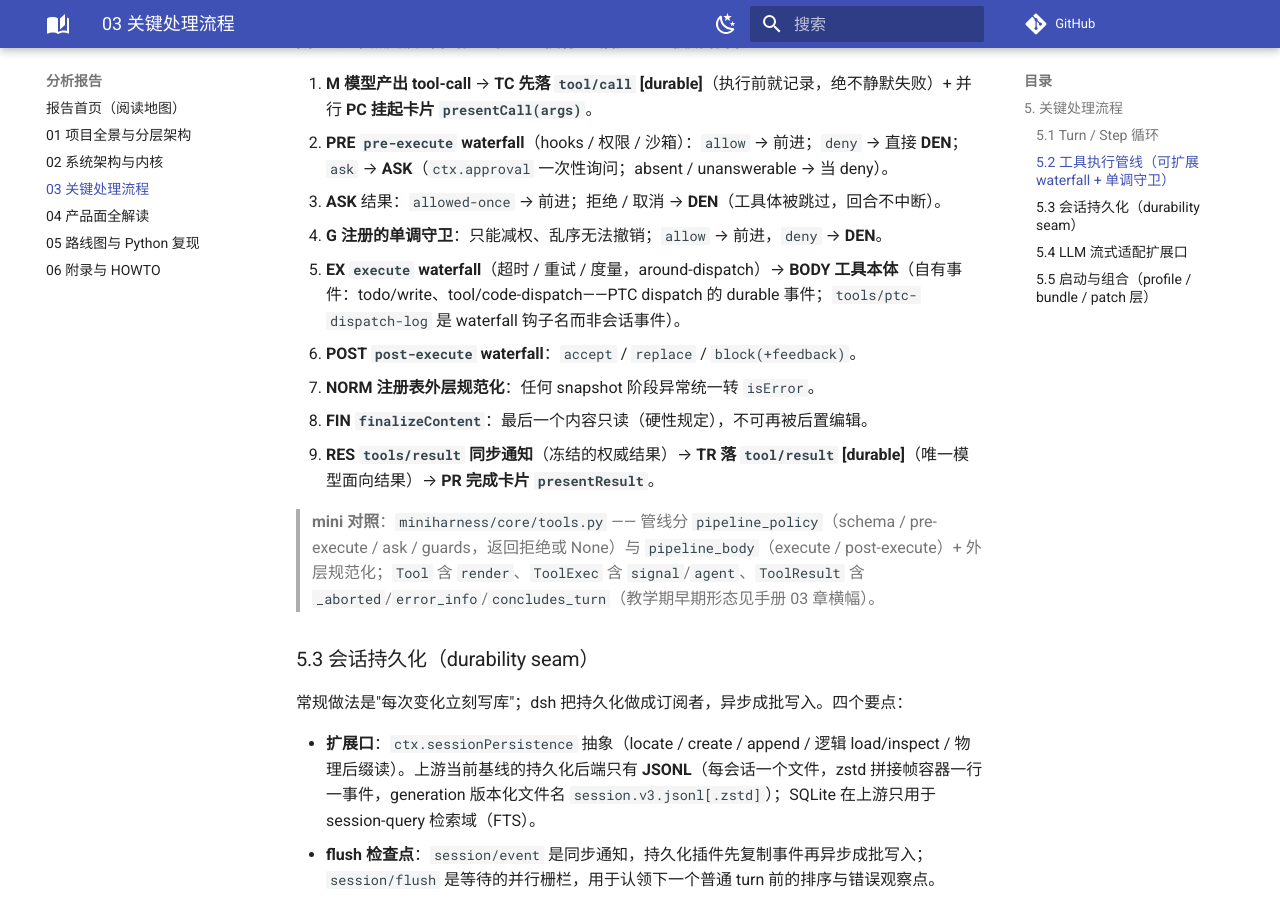
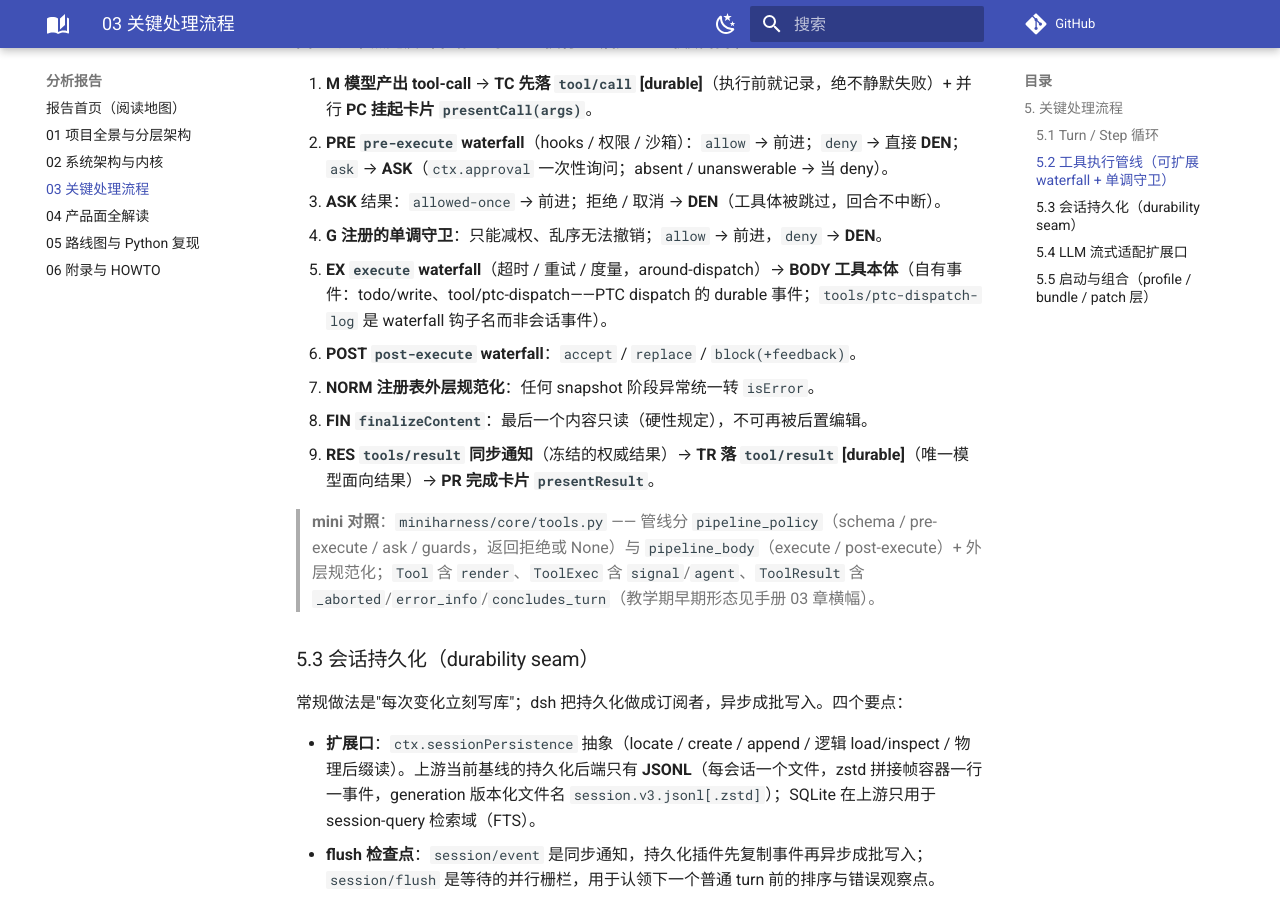
Before and after one commit to ZZKeepCurious/mini-deepseek-harness-python, an MkDocs documentation site: the page built from docs/report/03-flows.md, in a window 1280 px wide and 900 px high, scrolled down 4328 px. Built offline with MkDocs 1.6.1 and Material for MkDocs 9.7.7, drawn with Linux system fonts in a browser that asks for light colours; comment, search, counter and statistics services are not loaded.

Commit message:
docs: fix residual V2 refs - SESSION_FORMAT_VERSION=3 + tool/ptc-dispatch rename (roadmap, chapters 05, flows)

```diff
--- a/docs/report/03-flows.md
+++ b/docs/report/03-flows.md
@@ -129,7 +129,7 @@ flowchart TD
 2. **PRE `pre-execute` waterfall**（hooks / 权限 / 沙箱）：`allow` → 前进；`deny` → 直接 **DEN**；`ask` → **ASK**（`ctx.approval` 一次性询问；absent / unanswerable → 当 deny）。
 3. **ASK** 结果：`allowed-once` → 前进；拒绝 / 取消 → **DEN**（工具体被跳过，回合不中断）。
 4. **G 注册的单调守卫**：只能减权、乱序无法撤销；`allow` → 前进，`deny` → **DEN**。
-5. **EX `execute` waterfall**（超时 / 重试 / 度量，around-dispatch）→ **BODY 工具本体**（自有事件：todo/write、tool/code-dispatch——PTC dispatch 的 durable 事件；`tools/ptc-dispatch-log` 是 waterfall 钩子名而非会话事件）。
+5. **EX `execute` waterfall**（超时 / 重试 / 度量，around-dispatch）→ **BODY 工具本体**（自有事件：todo/write、tool/ptc-dispatch——PTC dispatch 的 durable 事件；`tools/ptc-dispatch-log` 是 waterfall 钩子名而非会话事件）。
 6. **POST `post-execute` waterfall**：`accept` / `replace` / `block(+feedback)`。
 7. **NORM 注册表外层规范化**：任何 snapshot 阶段异常统一转 `isError`。
 8. **FIN `finalizeContent`**：最后一个内容只读（硬性规定），不可再被后置编辑。
```
Also changed, not shown: docs/chapters/05-persistence-recovery-composition.md (+1 -1 lines), docs/report/05-roadmap.md (+1 -1 lines).
